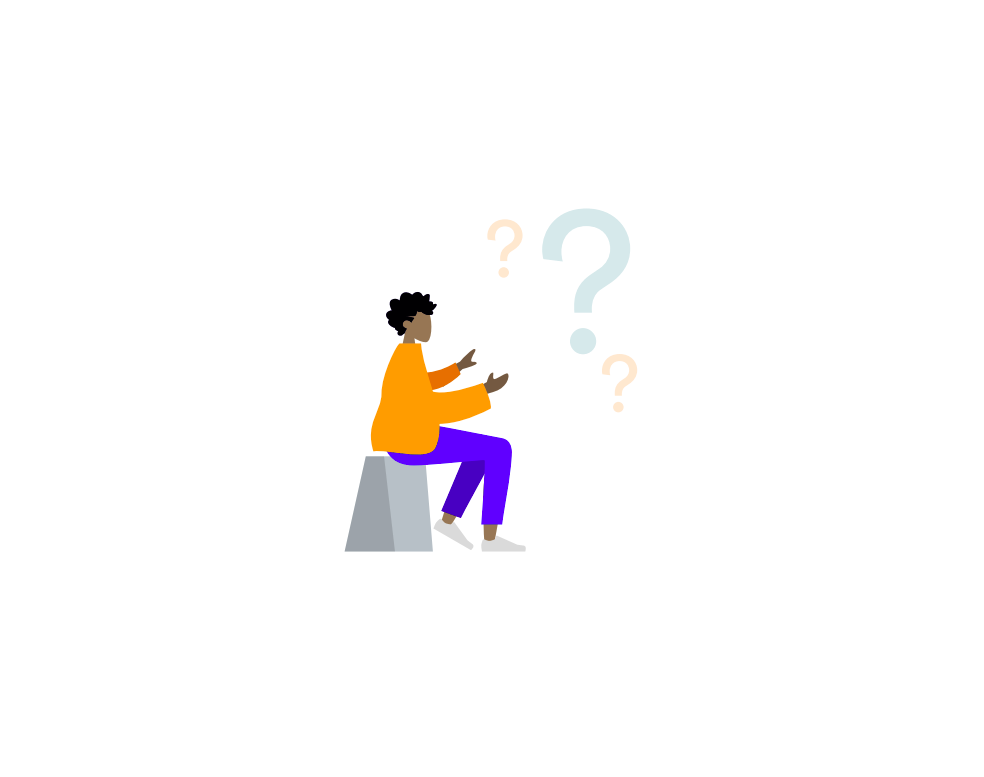
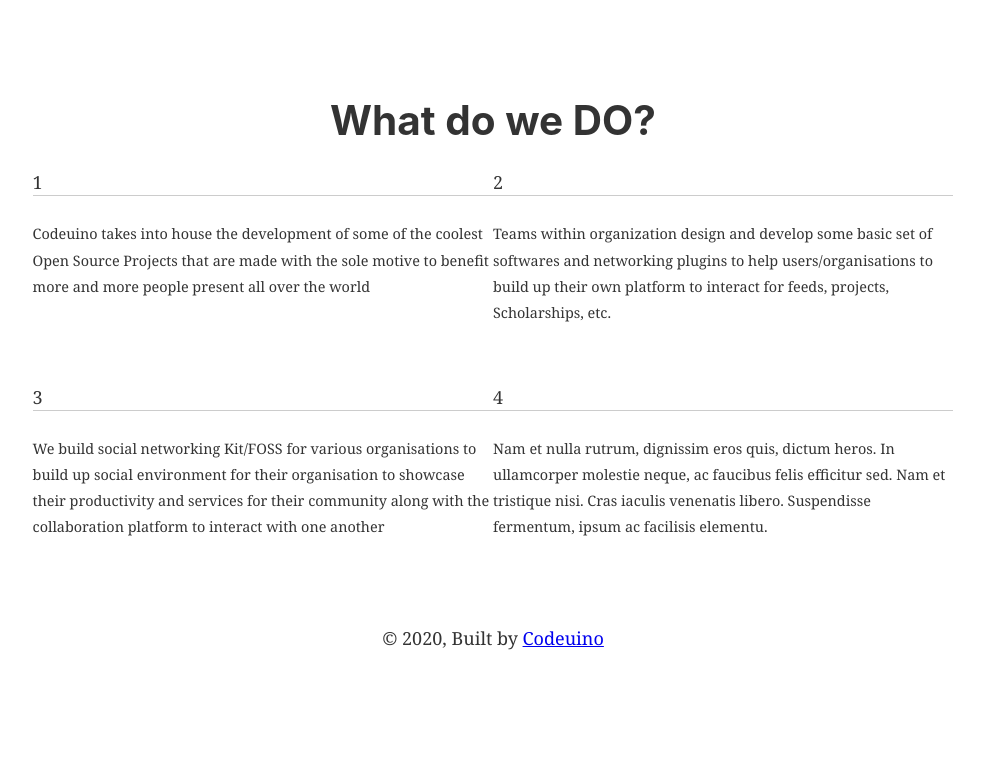
Before and after one commit to codeuino/website-www.codeuino.org, a React (Create React App) app: page / in a window 1280 px wide. Shown: the part 943-1720 px from the top of the page, without its empty margins (147-1131 px from the left). After the commit the page ends 1620 px from the top, so only its background shows below. Built offline with nearby package versions, Linux system fonts and the light colour scheme; the HTML template or start-up script is replaced by a standard one.

Commit message:
what do we do component

```diff
--- /dev/null
+++ b/src/components/WhatdoweDO/WhatdoweDO.css
@@ -0,0 +1,11 @@
+.row{
+    display: flex;
+    justify-content: space-around;
+    margin-bottom: 2vh;
+}
+
+@media only screen and (max-width:1500) and (min-width:600){
+    .WhatdoweDo{
+        font-size: 150%;
+    }
+}
--- /dev/null
+++ b/src/components/WhatdoweDO/WhatdoweDO.js
@@ -0,0 +1,60 @@
+import React from 'react'
+import PropTypes from 'prop-types'
+import {Card} from 'react-bootstrap';
+import './WhatdoweDO.css'
+export default function WhatdoweDO() {
+  return (
+    <>
+        <div className="WhatdoweDo">
+            <h1>What do we DO?</h1>
+            <div class="container">
+                <div className="row">
+                    <Card bg="light" style={{ width: '100%',marginBottom: "2vh"}} className="col-md-5 col-12">
+                        <Card.Body style={{textAlign:"left"}}>
+                        <Card.Title>1</Card.Title>
+                        <hr/>
+                        <Card.Text>
+                        Codeuino takes into house the development of some of the coolest Open Source Projects that are made with the sole motive to benefit more and more people present all over the world
+                        </Card.Text>
+                        </Card.Body>
+                    </Card>
+                    <Card bg="light" style={{ width: '100%',marginBottom: "2vh"}} className="col-md-5 col-12">
+                        <Card.Body style={{textAlign:"left"}}>
+                        <Card.Title>2</Card.Title>
+                        <hr/>
+                        <Card.Text>
+                        Teams within organization design and develop some basic set of softwares and networking plugins to help users/organisations to build up their own platform to interact for feeds, projects, Scholarships, etc.
+                        </Card.Text>
+                        </Card.Body>
+                    </Card>
+                    </div>
+                    <div className="row">
+                    <Card bg="light" style={{ width: '100%',marginBottom: "2vh"}} className="col-md-5 col-12">
+                        <Card.Body style={{textAlign:"left"}}>
+                        <Card.Title>3</Card.Title>
+                        <hr/>
+                        <Card.Text>
+                        We build social networking Kit/FOSS for various organisations to build up social environment for their organisation to showcase their productivity and services for their community along with the collaboration platform to interact with one another
+                        </Card.Text>
+                        </Card.Body>
+                    </Card>
+                    <Card bg="light" style={{ width: '100%' ,marginBottom: "2vh"}} className="col-md-5 col-12">
+                        <Card.Body style={{textAlign:"left"}}>
+                        <Card.Title>4</Card.Title>
+                        <hr/>
+                        <Card.Text>
+                        Nam et nulla rutrum, dignissim eros quis, dictum heros. In ullamcorper molestie neque, ac faucibus felis efficitur sed. Nam et tristique nisi. Cras iaculis venenatis libero. Suspendisse fermentum, ipsum ac facilisis elementu.
+                        </Card.Text>
+                        </Card.Body>
+                    </Card>
+                </div>
+            </div>
+  <br />
+        </div>
+    </>
+  );
+}
+
+WhatdoweDO.propTypes = {
+
+}
--- a/src/pages/Home/Home.js
+++ b/src/pages/Home/Home.js
@@ -16,7 +16,7 @@ import {
 } from "react-router-dom";
 import Banner from '../../components/Banner/Banner'
 import WhyCodeuino from '../../components/WhyCodeuino/WhyCodeuino'
-
+import WhatdoweDO from '../../components/WhatdoweDO/WhatdoweDO'
 
 import "./Home.css";
 const Layout = () => {
@@ -26,6 +26,7 @@ const Layout = () => {
     {/* <Layout> */}
     <Banner/>
     <WhyCodeuino/>
+    <WhatdoweDO/>
   {/* </Layout> */}
     </div>
   )
```
